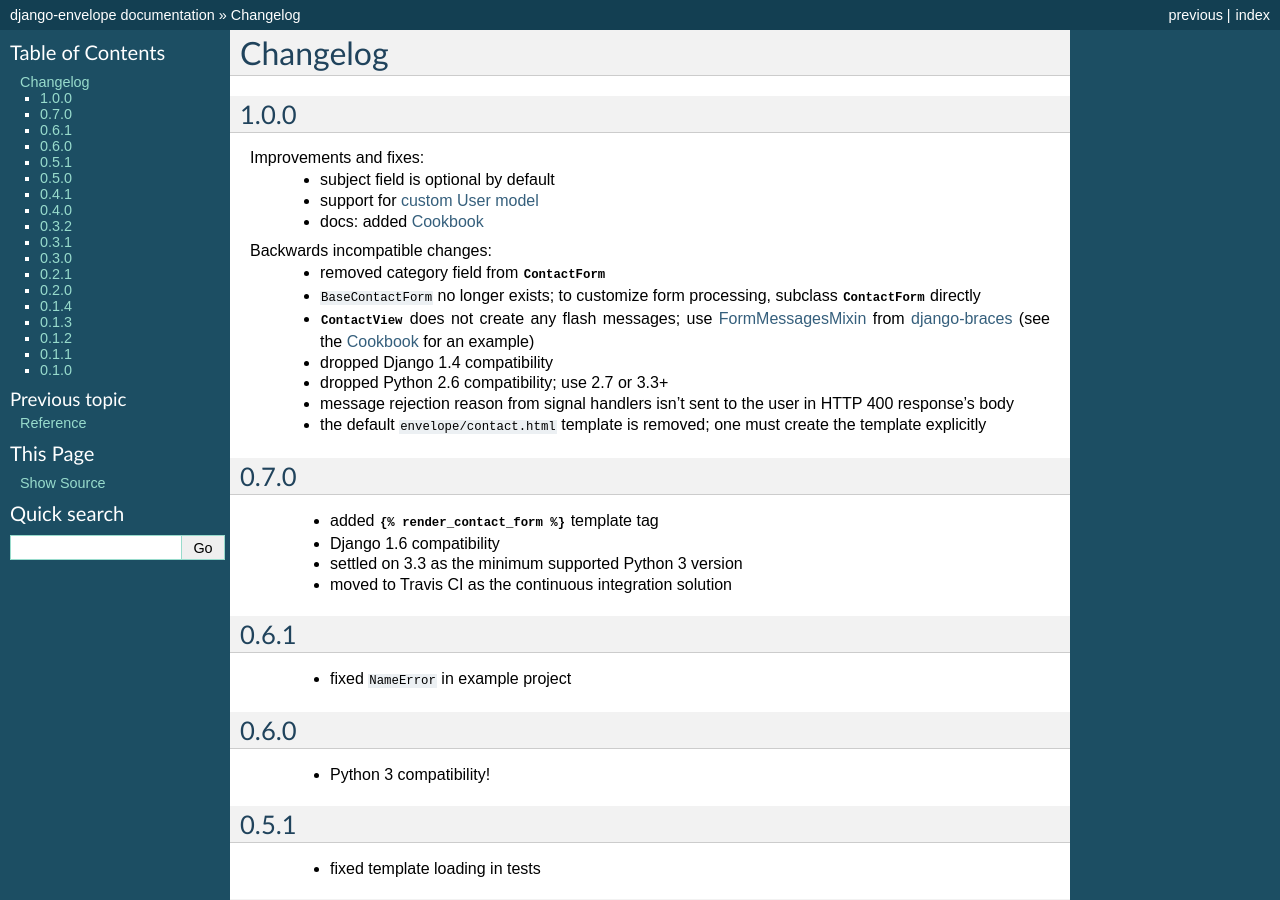
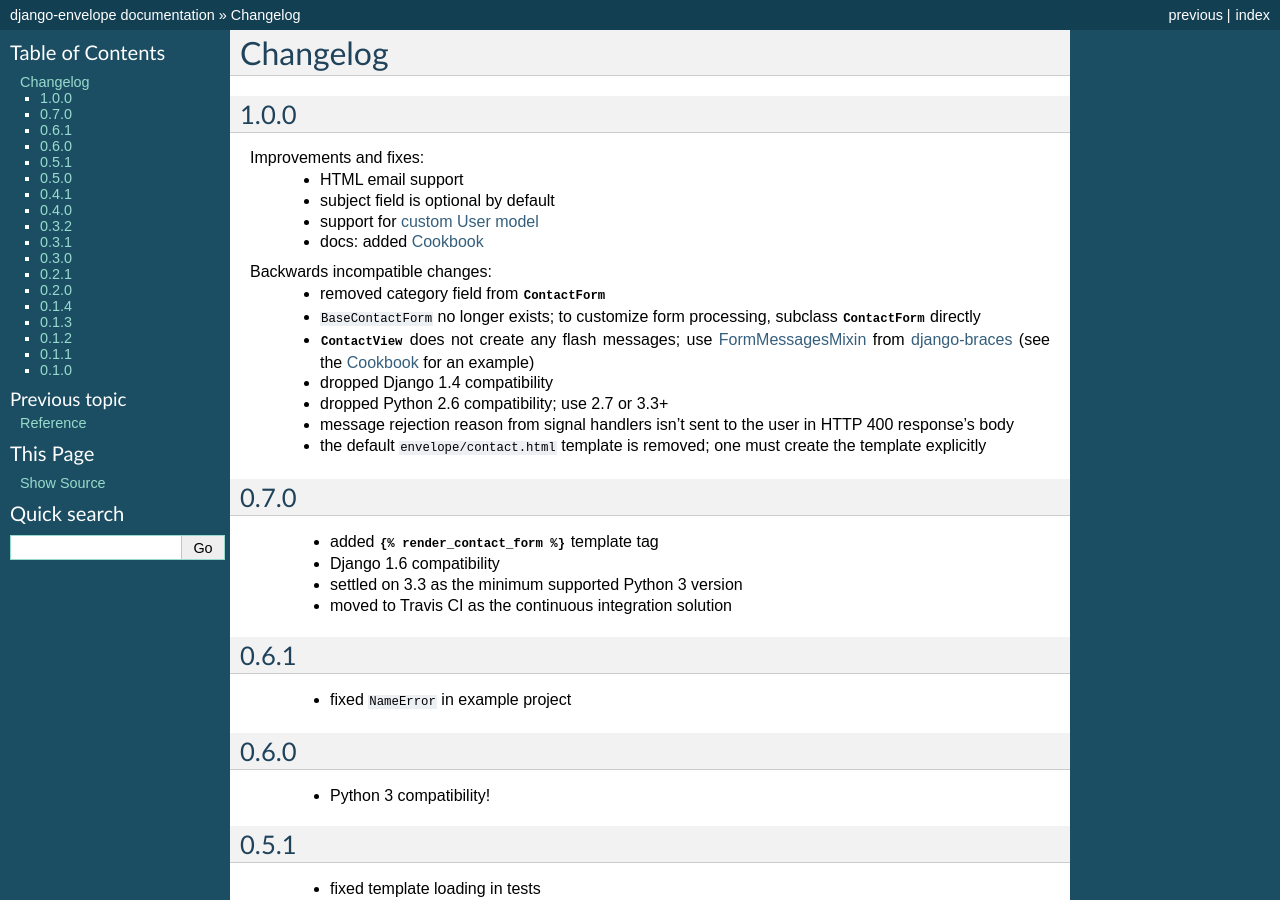
Before and after one commit to zsiciarz/django-envelope, a Sphinx documentation site: the page built from docs/changes.rst, in a window 1280 px wide and 900 px high. Built offline with Sphinx 7.4.7, drawn with Linux system fonts in a browser that asks for light colours.

Commit message:
Mentioned HTML messages in changelog.

```diff
--- a/docs/changes.rst
+++ b/docs/changes.rst
@@ -6,6 +6,7 @@ Changelog
 -----
 
 Improvements and fixes:
+ - HTML email support
  - subject field is optional by default
  - support for `custom User model`_
  - docs: added :doc:`cookbook`
```
